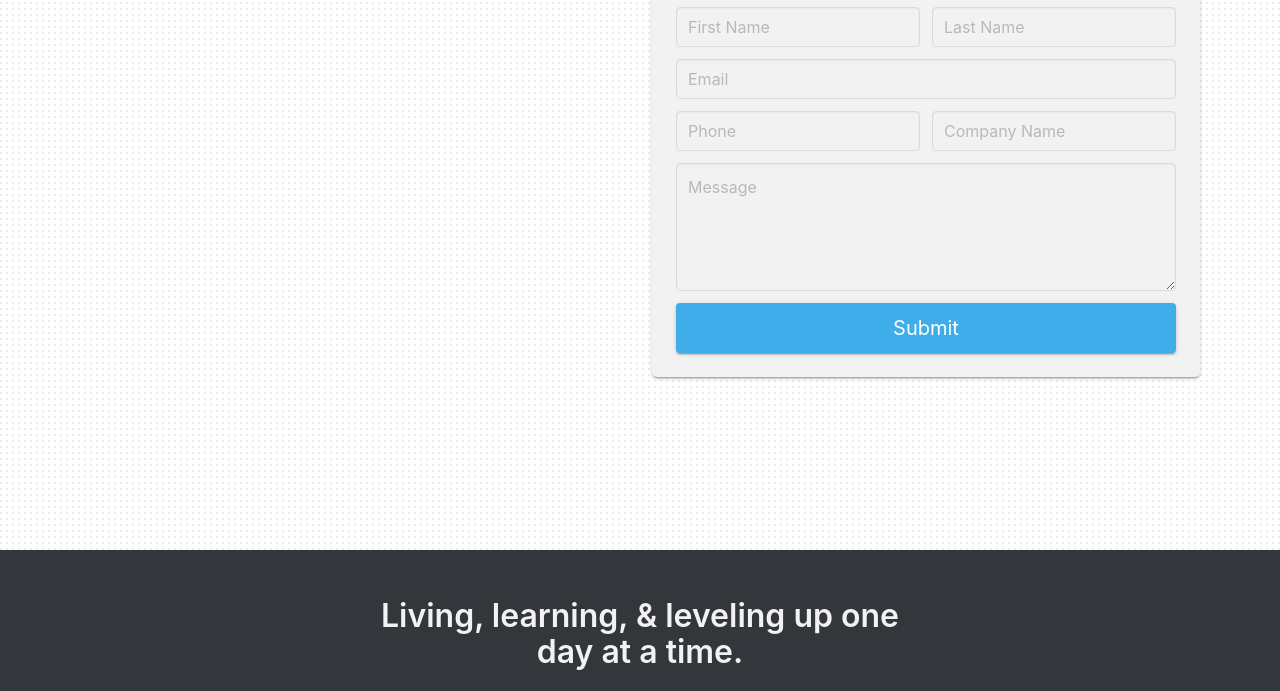
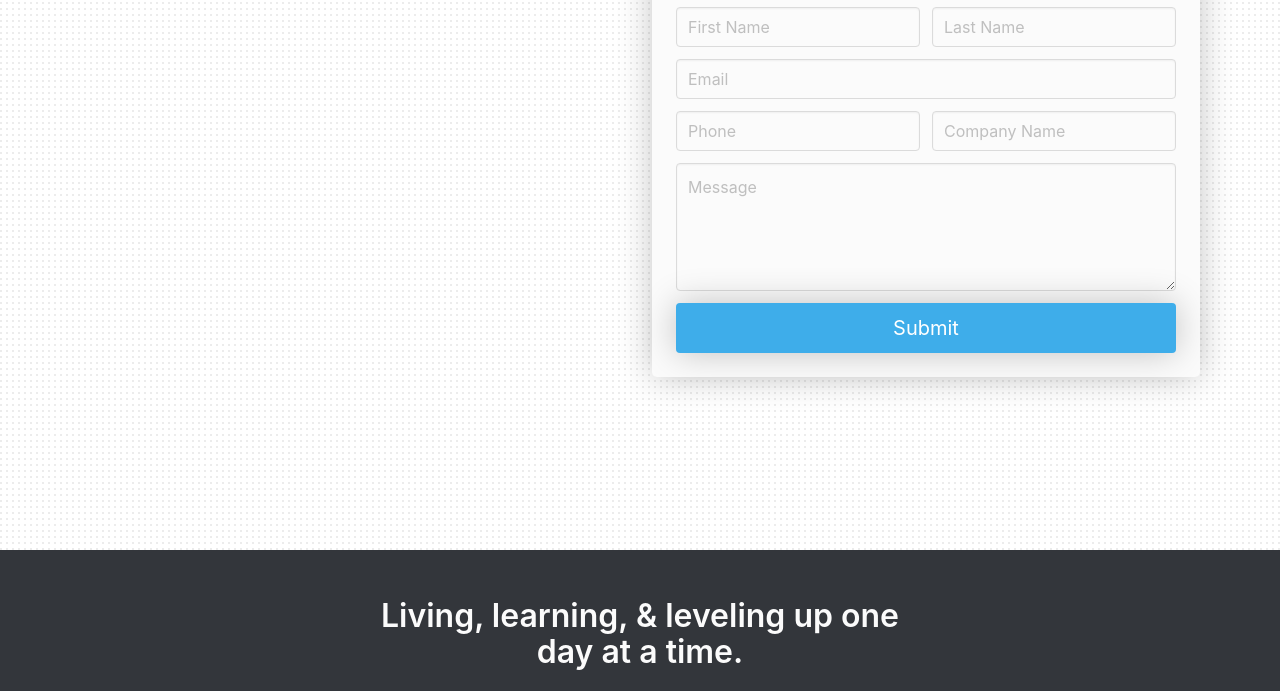
Before and after one commit to chubbymaus/courtgarr, a Gatsby site: page /contact in a window 1280 px wide. Shown: the part 306-997 px from the top of the page. Built offline with nearby package versions, Linux system fonts and the light colour scheme; Gatsby itself is replaced by a stand-in of ours; what @fortawesome/pro-regular-svg-icons would draw is missing.

Commit message:
updated colors and box-shadow

```diff
--- a/src/components/_custom.scss
+++ b/src/components/_custom.scss
@@ -1,4 +1,4 @@
 $info: #3EADEA;
-$white: #f2f2f2;
+$white: #fbfbfb;
 $primary: #33363b;
 $success: #45BA82;
--- a/src/components/styles.scss
+++ b/src/components/styles.scss
@@ -21,7 +21,7 @@
 
 // #proto-image{}
 .shadowed{
-  box-shadow:  0 2px 2px 0 rgba(0,0,0,.14), 0 1px 5px 0 rgba(0,0,0,.12), 0 3px 1px -2px rgba(0,0,0,.2);
+  box-shadow: 0 0 35px 0 rgba(0, 0, 0, .23);
 }
 .card{
   border-radius: 5px;
```
Also changed, not shown: 2 other files.
